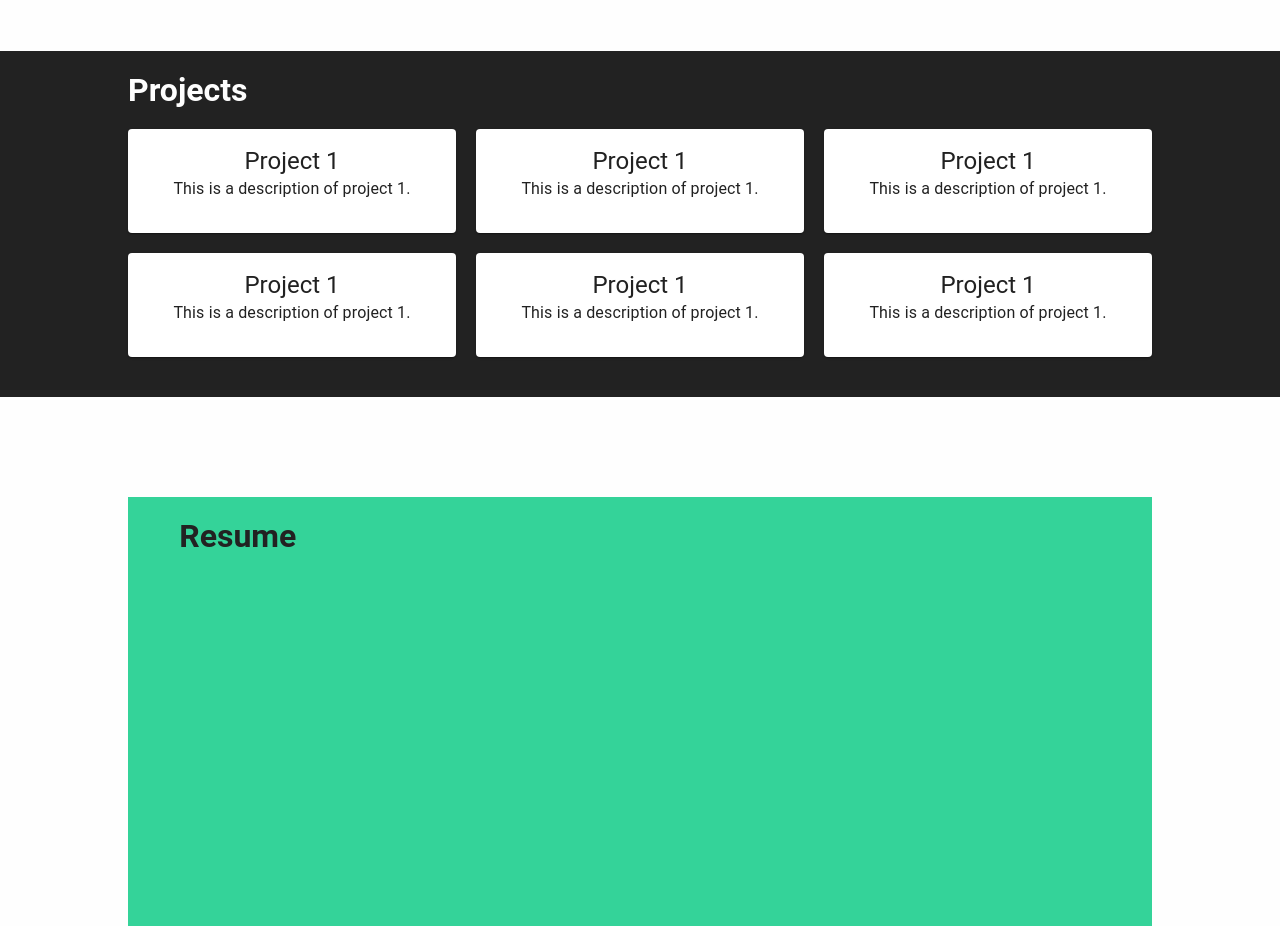
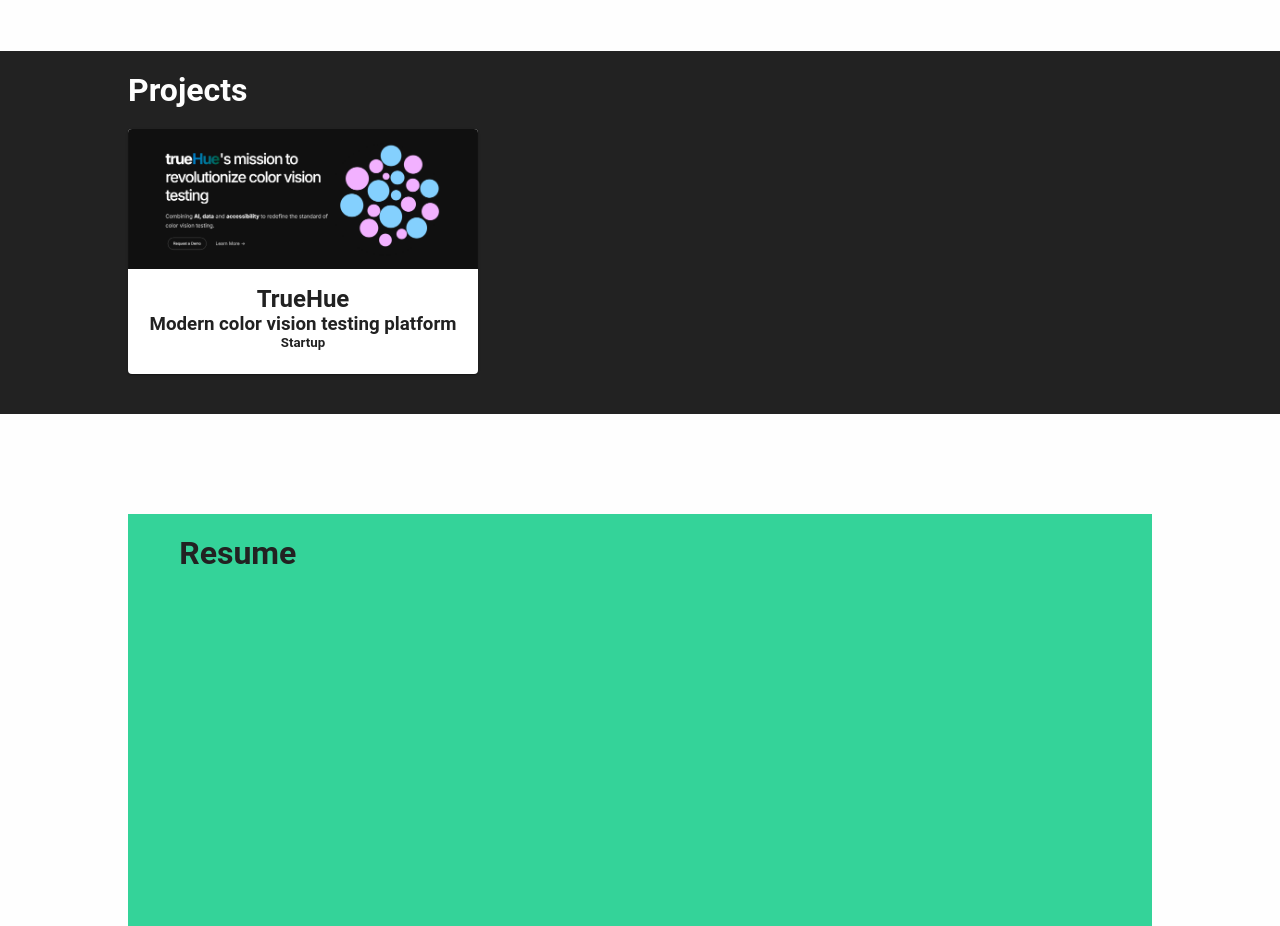
Before and after one commit to BenjaminSiri/bensiri-site, a React (Create React App) app in the folder client/: page / in a window 1280 px wide. Shown: the part 920-1846 px from the top of the page. Built offline with nearby package versions, Linux system fonts and the light colour scheme.

Commit message:
Truehue added as a project

```diff
--- a/client/src/App.tsx
+++ b/client/src/App.tsx
@@ -152,7 +152,7 @@ const ProjectsHeader = styled.h1`
 
 const ProjectsGrid = styled.div`
   display: grid;
-  grid-template-columns: repeat(auto-fit, minmax(300px, 1fr));
+  grid-template-columns: repeat(auto-fit, minmax(350px, 1fr));
   gap: 20px;
   margin-top: 20px;
 `;
@@ -273,34 +273,11 @@ function App() {
             <ProjectsHeader>Projects</ProjectsHeader>
             <ProjectsGrid>
               <ProjectCard
-                title='Project 1'
-                description='This is a description of project 1.'
-                link='#'
-              />
-              <ProjectCard
-                title='Project 1'
-                description='This is a description of project 1.'
-                link='#'
-              />
-              <ProjectCard
-                title='Project 1'
-                description='This is a description of project 1.'
-                link='#'
-              />
-              <ProjectCard
-                title='Project 1'
-                description='This is a description of project 1.'
-                link='#'
-              />
-              <ProjectCard
-                title='Project 1'
-                description='This is a description of project 1.'
-                link='#'
-              />
-              <ProjectCard
-                title='Project 1'
-                description='This is a description of project 1.'
-                link='#'
+                title='TrueHue'
+                description='Modern color vision testing platform'
+                type='Startup'
+                image='/images/TrueHue.png'
+                link='https://truehue.app'
               />
             </ProjectsGrid>
           </ProjectsDiv>
--- a/client/src/components/ProjectCard.tsx
+++ b/client/src/components/ProjectCard.tsx
@@ -1,24 +1,46 @@
 import React from "react";
 import styled from "styled-components";
-import  { Card, CardContent, CardActions, Typography }  from "@mui/material";
+import  { Card, CardContent, CardActions, CardMedia }  from "@mui/material";
+import { Accent, Accent2, Dark, Light } from "../globalStyles";
+
+const StyledCard = styled(Card)`
+    background-color: ${Light};
+    max-width: 350px;
+
+    &:hover{
+        transform: translateY(-10px);
+        transition: transform 0.2s ease-in-out;
+    }
+`;
 
 interface ProjectCardProps {
     title: string;
     description: string;
+    type: string;
     link: string;
+    image: string;
 }
 
-const ProjectCard: React.FC<ProjectCardProps> = ({title, description, link}) => {
+const ProjectCard: React.FC<ProjectCardProps> = ({title, description, type, link, image}) => {
+
+    const handleClick = () => {
+        window.open(link, "_blank");
+    }
 
     return(
-        <Card>
+        <StyledCard onClick={handleClick}>
+            <CardMedia
+                component="img"
+                height="140"
+                image={image}
+                alt={title}
+            />
             <CardContent>
-                <Typography variant="h5">{title}</Typography>
-                <Typography variant="body1">{description}</Typography>
+                <h2>{title}</h2>
+                <h3>{description}</h3>
+                <h5>{type}</h5>
             </CardContent>
-            <CardActions>
-            </CardActions>
-        </Card>
+        </StyledCard>
     );
 }
 
```
Also changed, not shown: client/public/images/TrueHue.png (added).
